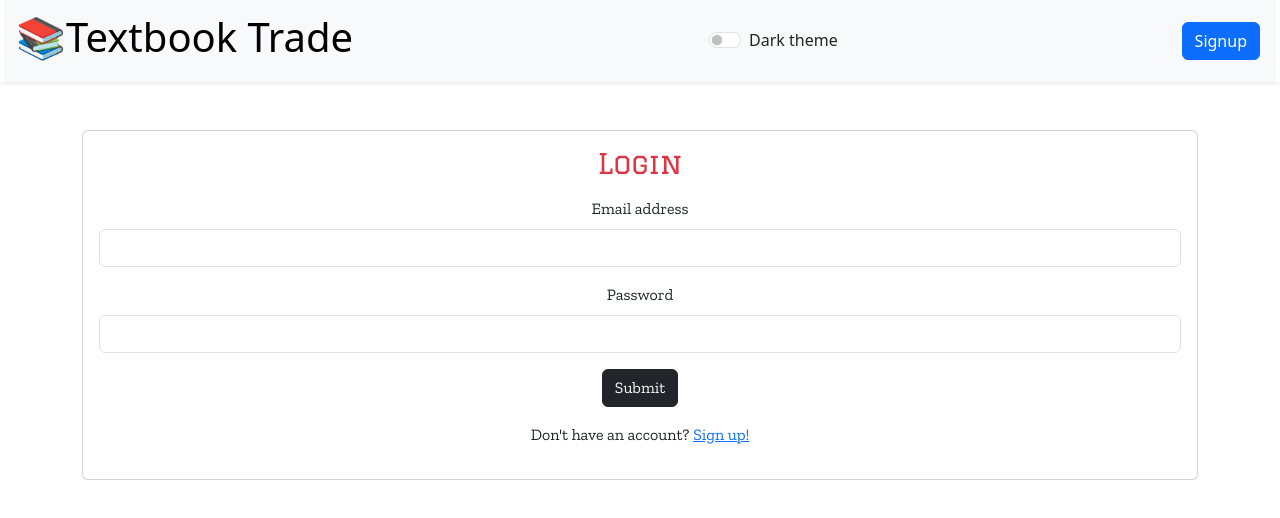
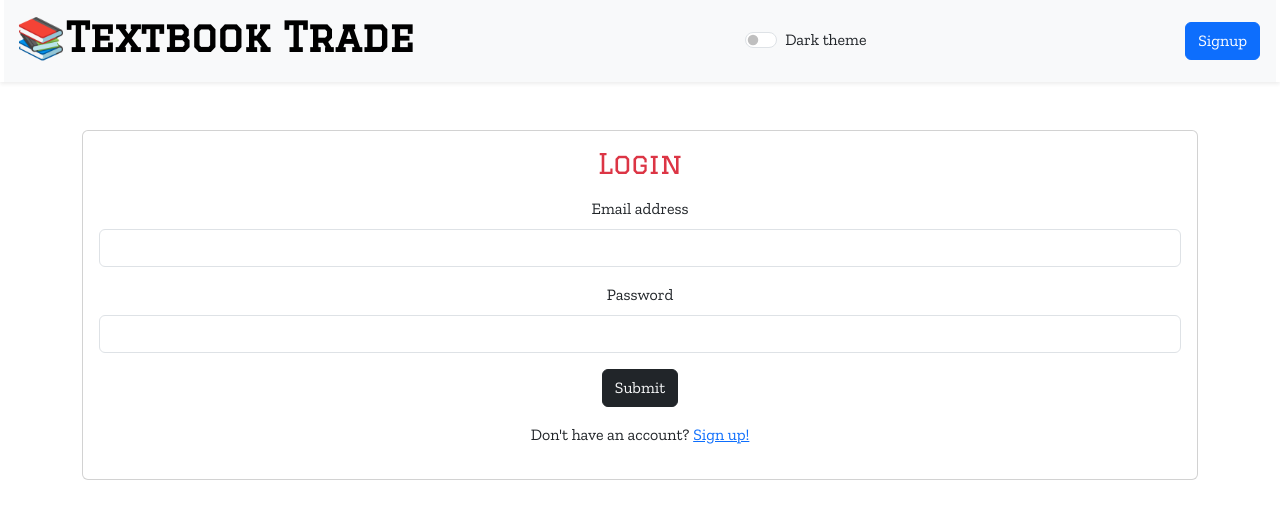
Before and after one commit to camillebagnani/textbook-trade, a React (Vite) app in the folder client/: page / in a window 1280 px wide. Shown: the top 518 px of the page. Built offline with nearby package versions, Linux system fonts and the light colour scheme; no server answers; a web font is replaced by a local one.

Commit message:
removed search by subject button and further styling

```diff
--- a/client/src/components/Nav/index.jsx
+++ b/client/src/components/Nav/index.jsx
@@ -30,12 +30,12 @@ function Nav() {
       return (
         <ul className="nav justify-content-end">
           <li className="nav-item mx-1">
-            <a className="btn btn-primary" aria-current="page" href="/user" role="button">
+            <a className="btn btn-dark" aria-current="page" href="/user" role="button">
               Profile
             </a>
           </li>
           <li className="nav-item mx-1">
-            <a className="btn btn-outline-secondary" onClick={() => Auth.logout()} role="button">
+            <a className="btn btn-danger" onClick={() => Auth.logout()} role="button">
               Logout
             </a>
           </li>
@@ -55,11 +55,11 @@ function Nav() {
   }
 
   return (
-    <header className="flex-row px-1 shadow-sm mb-5">
+    <header className="flex-row px-1 shadow-sm mb-5 zilla-slab-regular">
       <nav className="navbar bg-body-tertiary">
         <div className="container-fluid">
           <a className="navbar-brand" href="/">
-            <h1>
+            <h1 className="graduate-regular fw-bold">
               <span role="img" aria-label="textbook">
                 📚
               </span>
--- a/client/src/components/SubjectMenu/index.jsx
+++ b/client/src/components/SubjectMenu/index.jsx
@@ -64,9 +64,6 @@ function SubjectMenu(props) {
                   ))}
               </select>
             </div>
-            <button type="submit" className="btn btn-dark">  {/* Dark themed button */}
-              Search
-            </button>
           </form>
         </div>
       )}
```
